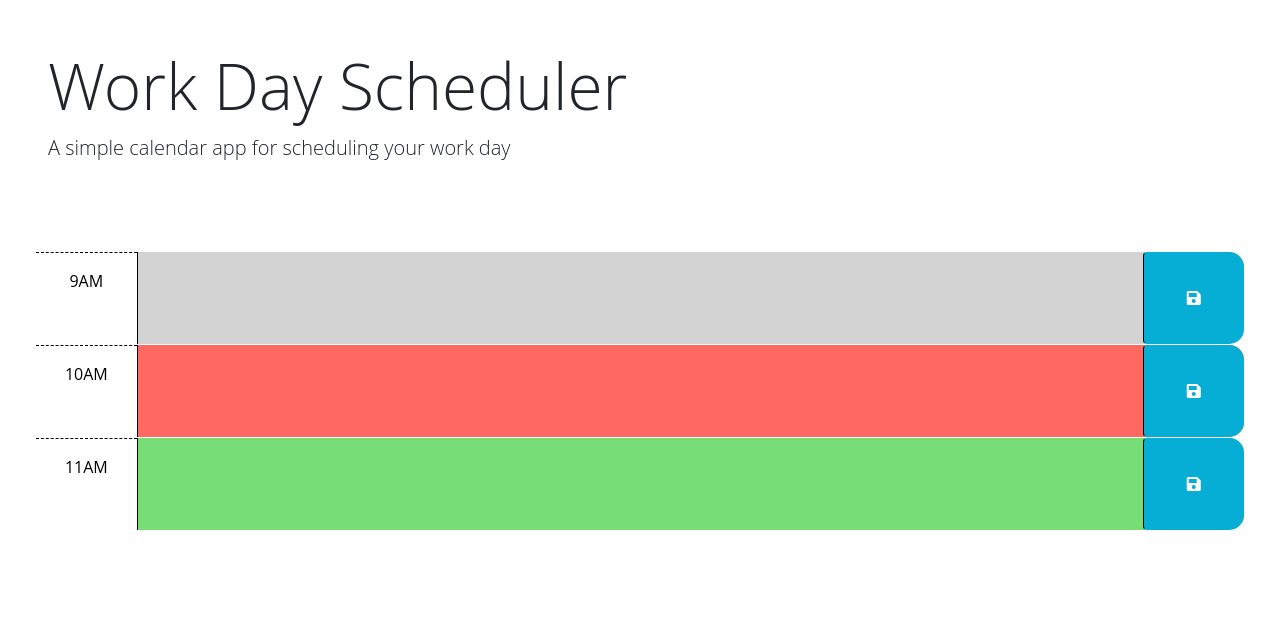
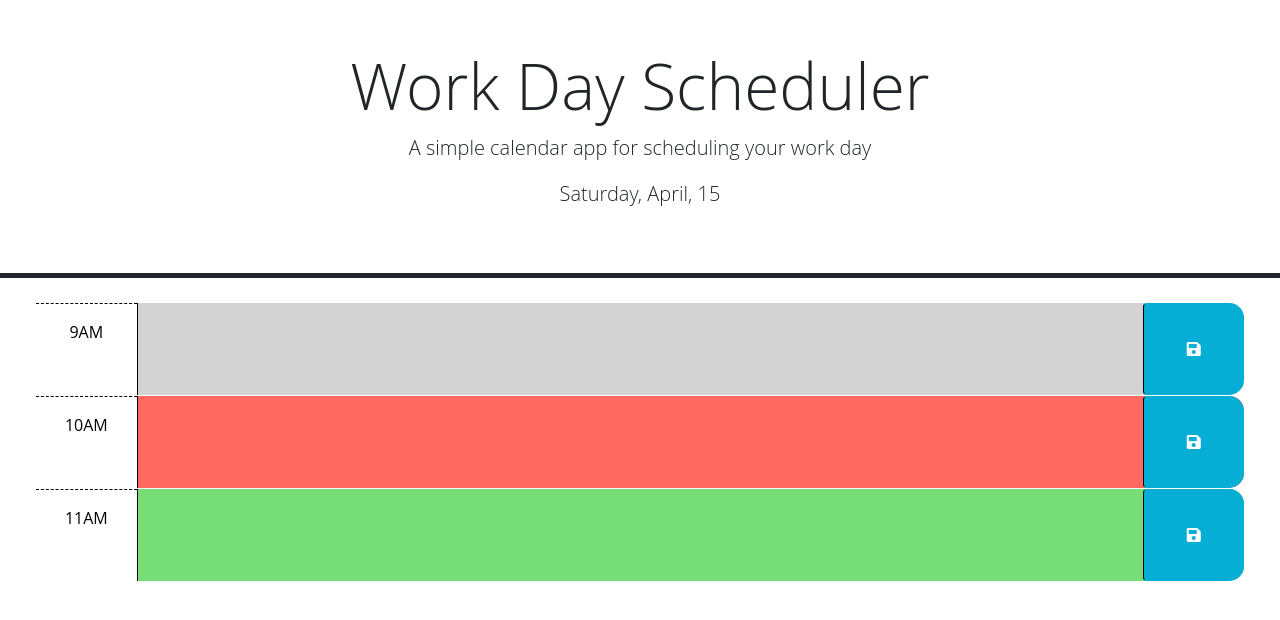
Before and after one commit to CaitD35/work-day-scheduler, a plain HTML site: page index.html in a window 1280 px wide. Drawn offline with nearby package versions, Linux system fonts and the light colour scheme.

Commit message:
added time to js

```diff
--- a/index.html
+++ b/index.html
@@ -25,7 +25,7 @@
   </head>
 
   <body>
-    <header class="p-5 mb-4">
+    <header class="p-5 mb-4 border-5 border-bottom border-dark text-center">
       <h1 class="display-3">Work Day Scheduler</h1>
       <p class="lead">A simple calendar app for scheduling your work day</p>
       <p id="currentDay" class="lead"></p>
--- a/script.js
+++ b/script.js
@@ -1,7 +1,10 @@
 // Wrap all code that interacts with the DOM in a call to jQuery to ensure that
 // the code isn't run until the browser has finished rendering all the elements
-// in the html. code
-$(function () {
+// in the html.
+$(document).ready(function () {
+  var currentDayEl= $("#currentDay")
+ var currentDay= dayjs().format("dddd, MMMM, D")
+ currentDayEl.text(currentDay)
   // TODO: Add a listener for click events on the save button. This code should
   // use the id in the containing time-block as a key to save the user input in
   // local storage. HINT: What does `this` reference in the click listener
@@ -15,9 +18,10 @@ $(function () {
   // past, present, and future classes? How can Day.js be used to get the
   // current hour in 24-hour time?
   //
+  $('#hour-9 .description').val(localStorage.getItem('hour-9'));
   // TODO: Add code to get any user input that was saved in localStorage and set
   // the values of the corresponding textarea elements. HINT: How can the id
   // attribute of each time-block be used to do this?
-  //
+   $('.saveBtn')
   // TODO: Add code to display the current date in the header of the page.
 });
```
